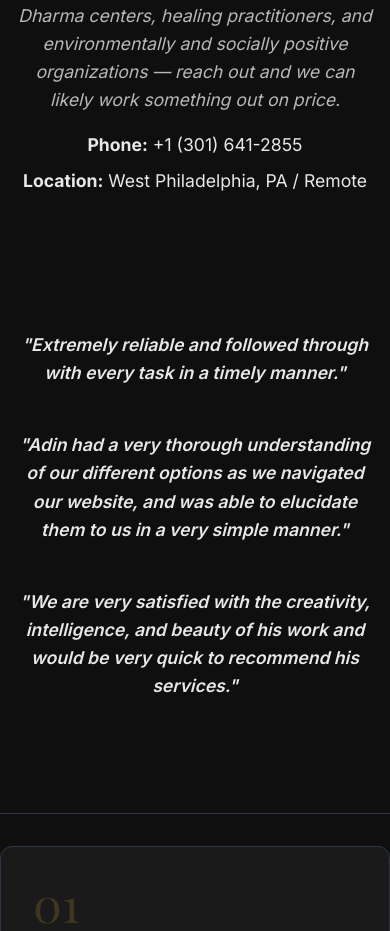
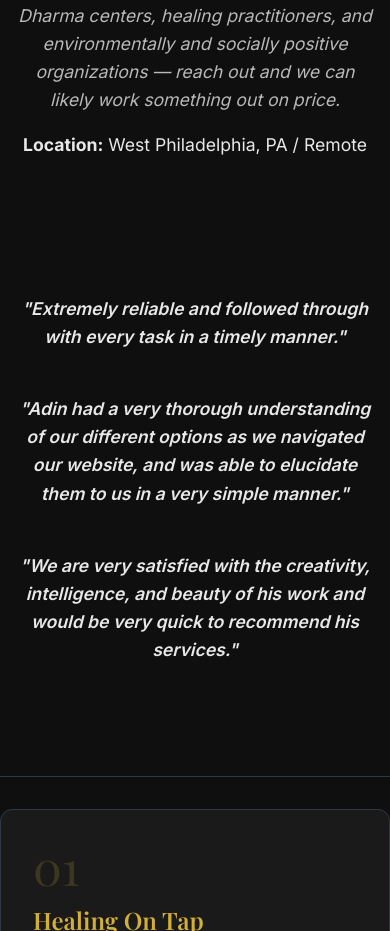
Before and after one commit to naturalCode4/kalyanamitta-website, a React (Create React App) app: page /devportfolio in a window 390 px wide. Shown: the part 1083-2014 px from the top of the page. Built offline with nearby package versions, Linux system fonts and the light colour scheme; the HTML template or start-up script is replaced by a standard one.

Commit message:
removed phone number

```diff
--- a/src/pages/Devportfolio.js
+++ b/src/pages/Devportfolio.js
@@ -140,7 +140,7 @@ const Portfolio = () => {
             </i></p>
 
             <div className="contact-details">
-              <p><strong>Phone:</strong> +1 (301) 641-2855</p>
+              {/* <p><strong>Phone:</strong> +1 (301) 641-2855</p> */}
               <p><strong>Location:</strong> West Philadelphia, PA / Remote</p>
             </div>
 
```
